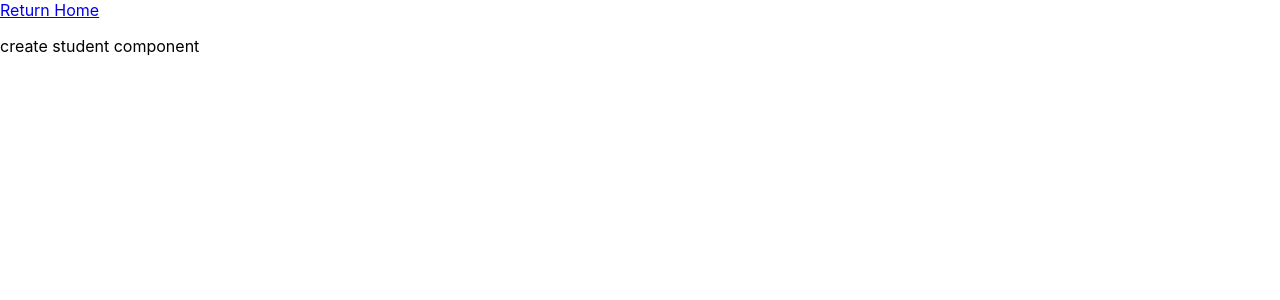
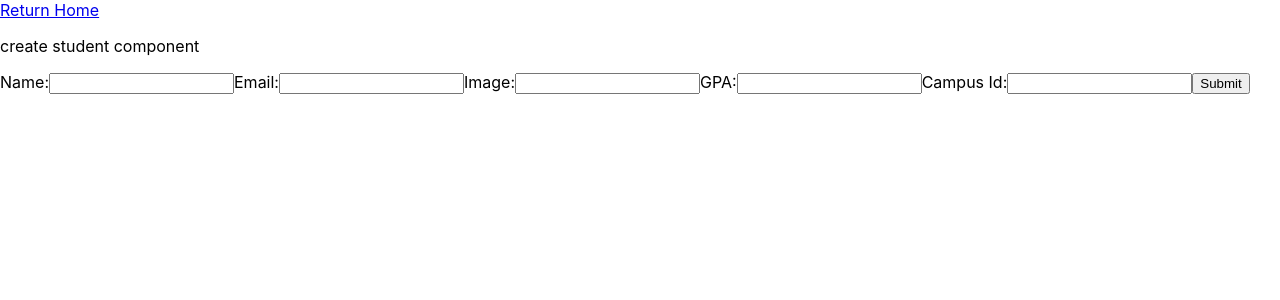
Before and after one commit to jahedev/student-manager, a React (Create React App) app: page /createStudent in a window 1280 px wide. Shown: the top 300 px of the page. Built offline with nearby package versions, Linux system fonts and the light colour scheme.

Commit message:
redux post request working

```diff
--- a/src/components/CreateStudent.js
+++ b/src/components/CreateStudent.js
@@ -6,11 +6,93 @@ import { createStudent } from "../redux/reducers"
 import { connect } from "react-redux"
 
 class CreateStudent extends Component {
+  state = {
+    studentInfo: {
+      studentname: "",
+      email: "",
+      image: "",
+      gpa: null,
+      CampusId: null,
+    },
+  }
+
+  handleChange = (e) => {
+    this.setState({
+      studentInfo: {
+        ...this.state.studentInfo,
+        [e.target.name]: e.target.value,
+      },
+    })
+  }
+
+  handleSubmit = (e) => {
+    e.preventDefault()
+    if (!this.state.studentInfo.studentname) {
+      console.log(
+        "this is a test to make sure the name is enterred, do this for all vals instead of campusId"
+      )
+    }
+
+    setTimeout(() => {
+      this.props.createStudent(this.state.studentInfo)
+    }, 500)
+  }
+
   render() {
     return (
       <div>
         <Link to="/">Return Home</Link>
         <p>create student component</p>
+
+        <form onSubmit={(e) => this.handleSubmit(e)}>
+          <label>
+            Name:
+            <input
+              type="text"
+              name="studentname"
+              onChange={(e) => this.handleChange(e)}
+            />
+          </label>
+
+          <label>
+            Email:
+            <input
+              type="email"
+              name="email"
+              onChange={(e) => this.handleChange(e)}
+            />
+          </label>
+
+          <label>
+            Image:
+            <input
+              type="text"
+              name="image"
+              onChange={(e) => this.handleChange(e)}
+            />
+          </label>
+
+          <label>
+            GPA:
+            <input
+              type="number"
+              step="0.01"
+              name="gpa"
+              onChange={(e) => this.handleChange(e)}
+            />
+          </label>
+
+          <label>
+            Campus Id:
+            <input
+              type="number"
+              name="CampusId"
+              onChange={(e) => this.handleChange(e)}
+            />
+          </label>
+
+          <input type="submit" value="Submit" />
+        </form>
       </div>
     )
   }
```
Also changed, not shown: 1 other file (tests, documents, lock files or other folders).
